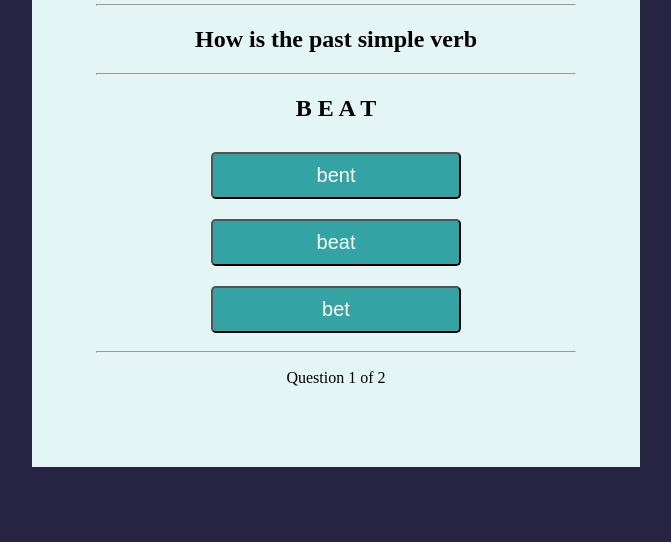
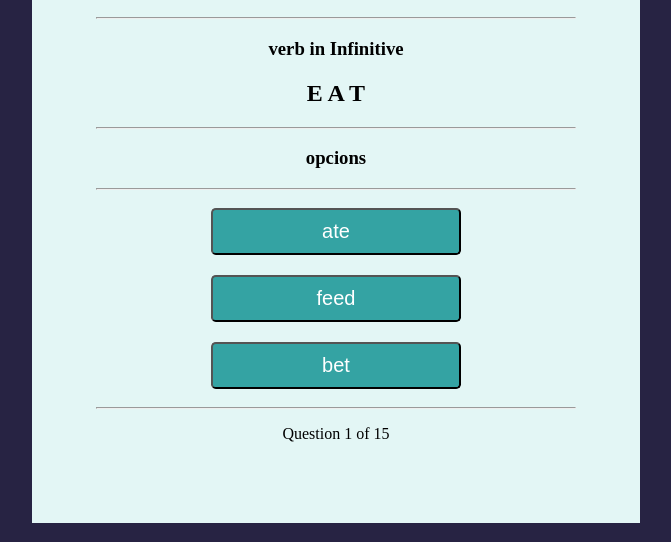
Before and after one commit to Shmarte1970/InglesAR, a website built with Vite: page index.html in a window 1280 px wide. Shown: the part 258-800 px from the top of the page, without its empty margins (304-975 px from the left). Built offline with nearby package versions, Linux system fonts and the light colour scheme.

Commit message:
quiz v2.0

```diff
--- a/data/data.js
+++ b/data/data.js
@@ -3,13 +3,13 @@
 export const data = [
 
     {
-        question:'B E A T',
+        question:'E A T',
         choise:[
-            'bent',
-            'beat',
+            'ate',
+            'feed',
             'bet'
         ],
-        answer: 'beat'
+        answer: 'ate'
 
     },
 
@@ -22,7 +22,153 @@ export const data = [
         ],
         answer: 'lost'
 
+    },
+
+    {
+        question:'H A V E',
+        choise:[
+            'have',
+            'haven',
+            'had'
+        ],
+        answer: 'had'
+
+    },
+    {
+        question:'S P E A K',
+        choise:[
+            'speaking',
+            'spoke',
+            'speak'
+        ],
+        answer: 'spoke'
+
+    },
+
+    {
+        question:'S L E E P',
+        choise:[
+            'slept',
+            'loss',
+            'sleep'
+        ],
+        answer: 'slept'
+
+    },
+
+    {
+        question:'D R I N K',
+        choise:[
+            'drinking',
+            'drinked',
+            'drank'
+        ],
+        answer: 'drank'
+
+    },
+
+    {
+        question:'S A Y',
+        choise:[
+            'see',
+            'saying',
+            'said'
+        ],
+        answer: 'said'
+
+    },
+
+    {
+        question:'S L E E P',
+        choise:[
+            'slept',
+            'loss',
+            'sleep'
+        ],
+        answer: 'slept'
+
+    },
+
+    {
+        question:'W R I T E',
+        choise:[
+            'wrote',
+            'write',
+            'writing'
+        ],
+        answer: 'wrote'
+
+    },
+
+    {
+        question:'G O',
+        choise:[
+            'going',
+            'went',
+            'go to'
+        ],
+        answer: 'went'
+
+    },
+
+    {
+        question:'G E T',
+        choise:[
+            'got',
+            'goted',
+            'goting'
+        ],
+        answer: 'got'
+
+    },
+
+    {
+        question:'F L Y',
+        choise:[
+            'flew',
+            'fling',
+            'fly'
+        ],
+        answer: 'flew'
+
+    },
+
+    {
+        question:'D O',
+        choise:[
+            'did',
+            'does',
+            'do'
+        ],
+        answer: 'did'
+
+    },
+
+    {
+        question:'P A Y',
+        choise:[
+            'paid',
+            'pading',
+            'payment'
+        ],
+        answer: 'paid'
+
+    },
+
+    {
+        question:'R E A D',
+        choise:[
+            'read',
+            'reading',
+            'reader'
+        ],
+        answer: 'read'
+
     }
 
 
+
+
+
+
 ]
--- a/index.html
+++ b/index.html
@@ -21,7 +21,16 @@
 
         <hr>
 
+        <h3>verb in Infinitive</h3>
+
         <h2 id="question">Preguntas</h2>
+
+        <hr>
+
+        <h3> opcions </h3>
+
+        <hr>
+
 
         <div id="choices"></div>
 
```
